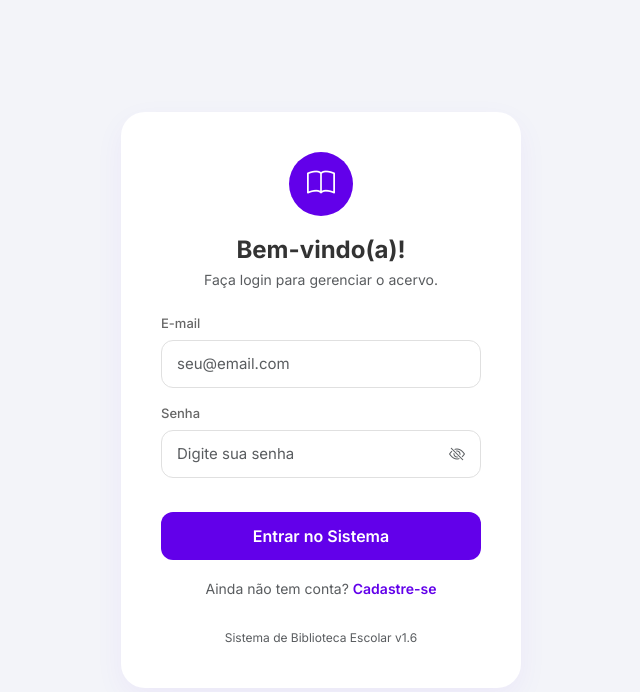
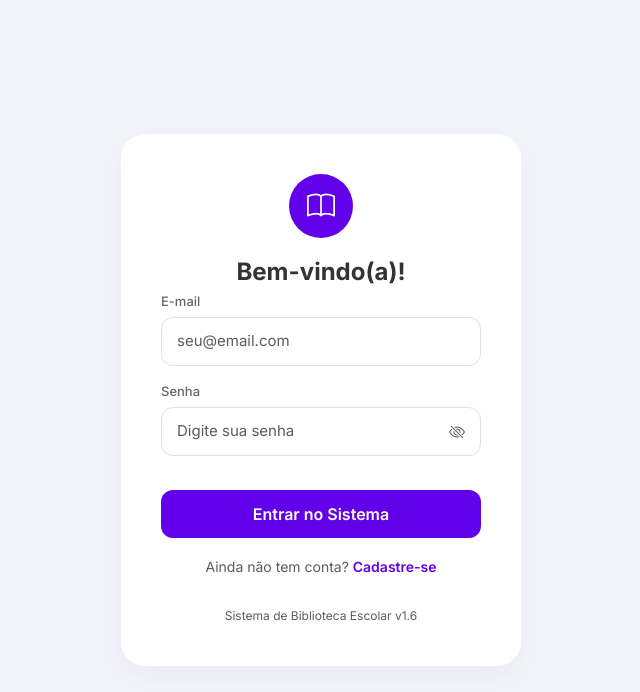
Before and after one commit to yaneduardo117/Biblioteca-escolar, a Django app: page /login/ in a window 1280 px wide. Shown: the top 692 px of the page, without its empty margins (319-959 px from the left). Run offline with Django 5.2, Linux system fonts and the light colour scheme.

Commit message:
retirada da mensagem"Faça login para gerenciar o sistema"

```diff
--- a/core/templates/login.html
+++ b/core/templates/login.html
@@ -97,7 +97,6 @@
         </div>
 
         <h4 style="font-weight: 700; color: #333; margin-bottom: 5px;">Bem-vindo(a)!</h4>
-        <p class="text-muted small mb-4">Faça login para gerenciar o acervo.</p>
 
         <form method="post">
             {% csrf_token %}
```
